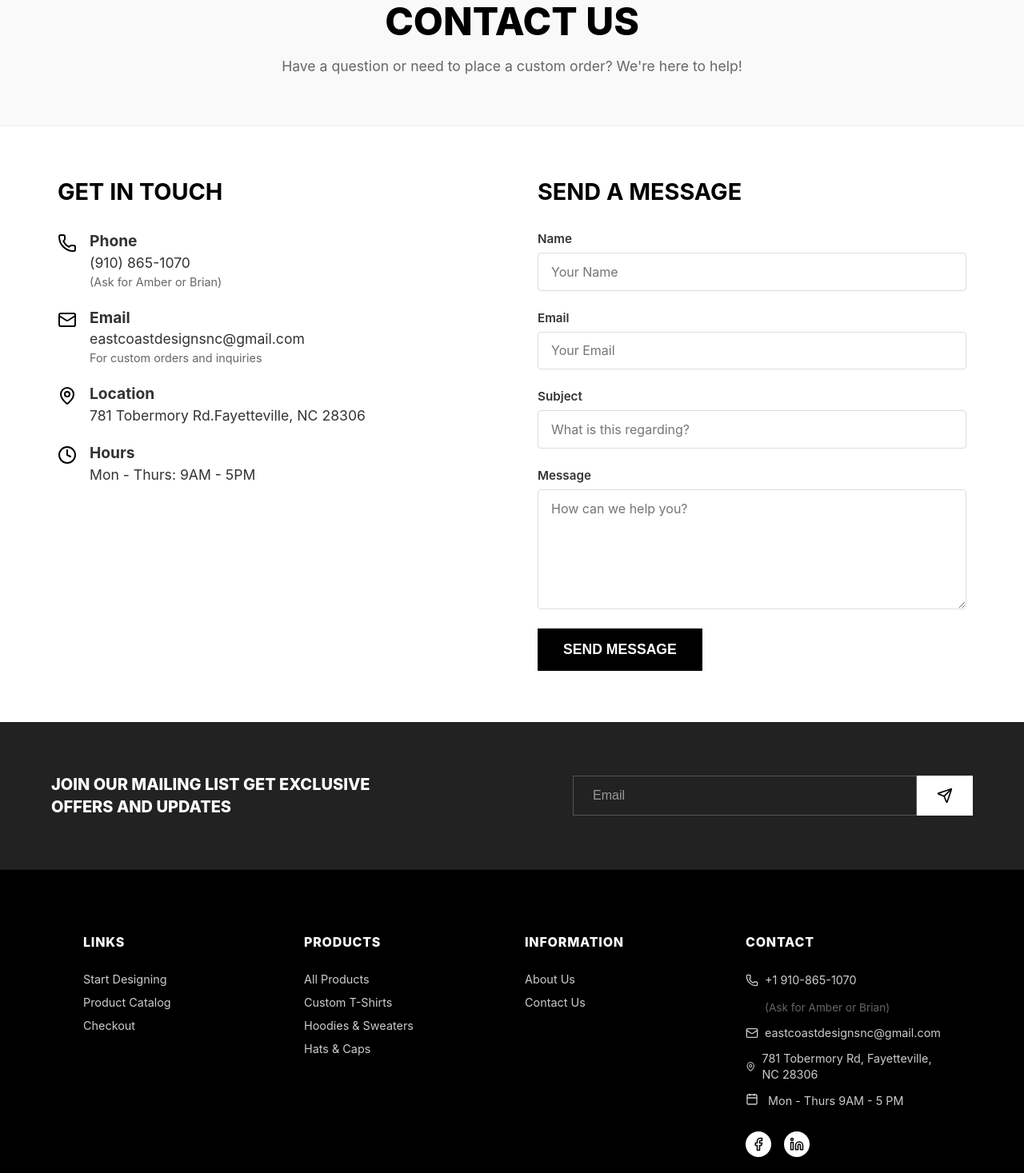
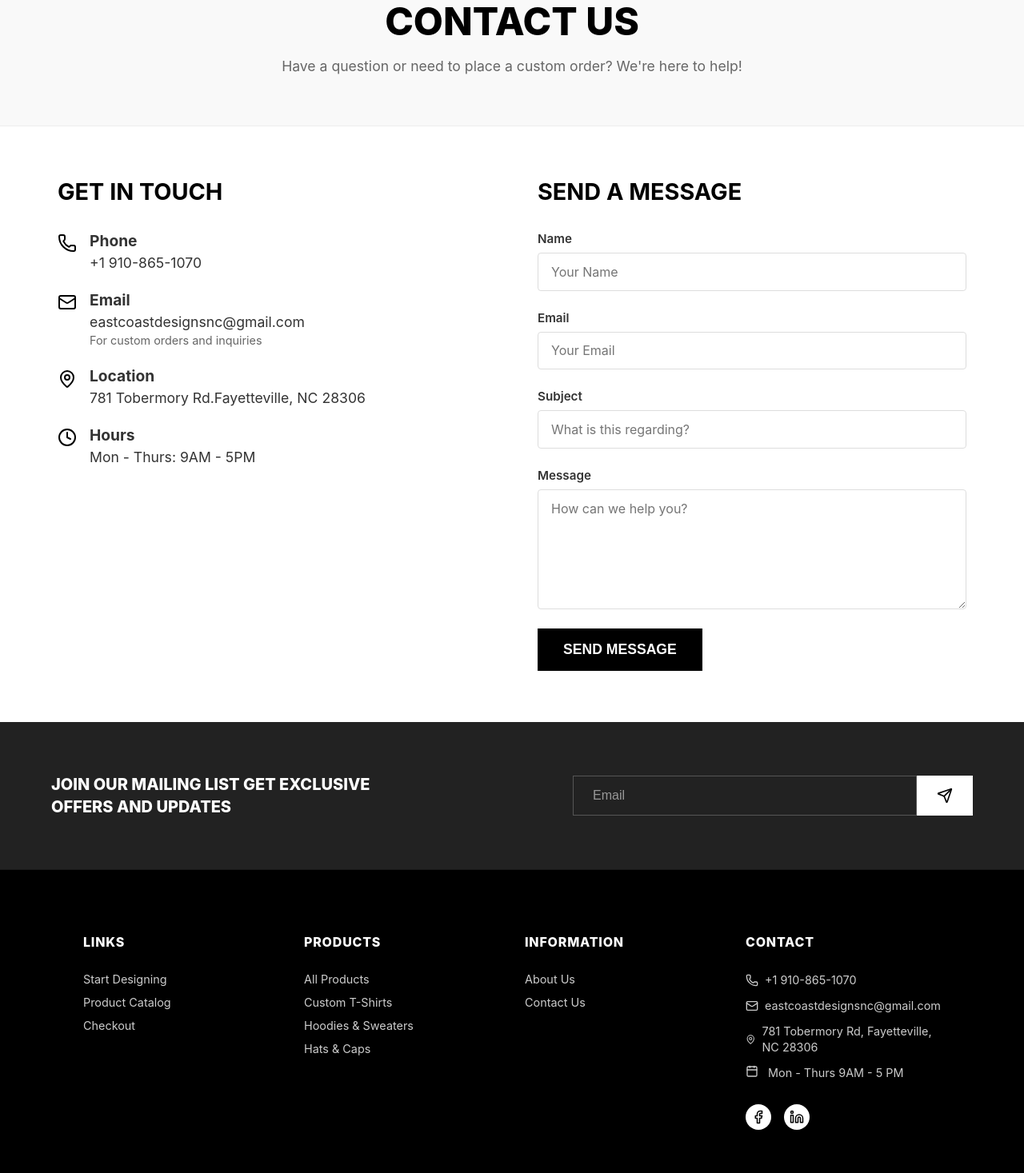
Before and after one commit to GODZISOP/onedigital-sol, a Next.js app: page /contact in a window 1280 px wide. Shown: the part 239-1706 px from the top of the page at 80% size. Built offline with nearby package versions, Linux system fonts and the light colour scheme; a web font is replaced by a local one.

Commit message:
Remove Ask for Amber or Brian text from phone section in Footer and Contact page

```diff
--- a/src/app/contact/page.tsx
+++ b/src/app/contact/page.tsx
@@ -72,8 +72,7 @@ export default function ContactPage() {
             <Phone className={styles.icon} size={24} />
             <div className={styles.itemText}>
               <strong>Phone</strong>
-              <span>(910) 865-1070</span>
-              <span className={styles.subText}>(Ask for Amber or Brian)</span>
+              <span>+1 910-865-1070</span>
             </div>
           </div>
 
--- a/src/components/Footer.tsx
+++ b/src/components/Footer.tsx
@@ -36,11 +36,10 @@ export default function Footer() {
 
         <div className={styles.column}>
           <h3 className={styles.colTitle}>CONTACT</h3>
-          <div className={styles.contactItem} style={{ flexDirection: 'column', alignItems: 'flex-start' }}>
+          <div className={styles.contactItem}>
             <a href="tel:+19108651070" style={{ display: 'flex', alignItems: 'center', gap: '0.5rem', color: 'inherit', textDecoration: 'none' }}>
               <Phone size={16} /> +1 910-865-1070
             </a>
-            <span style={{ fontSize: '0.85rem', color: '#666', marginLeft: '1.5rem', marginTop: '0.2rem' }}>(Ask for Amber or Brian)</span>
           </div>
           <div className={styles.contactItem}>
             <a href="mailto:eastcoastdesignsnc@gmail.com" style={{ display: 'flex', alignItems: 'center', gap: '0.5rem', color: 'inherit', textDecoration: 'none' }}>
```
